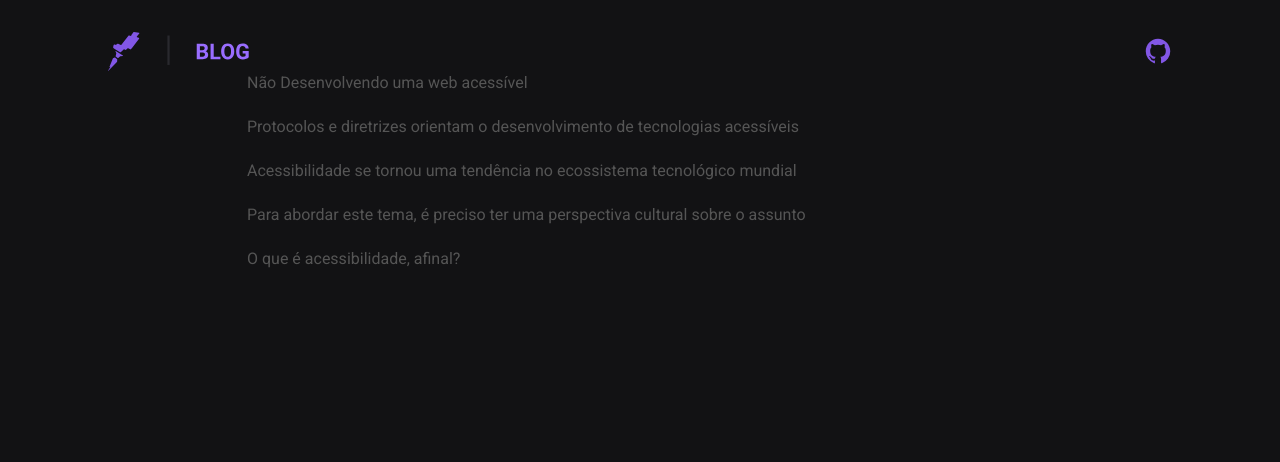
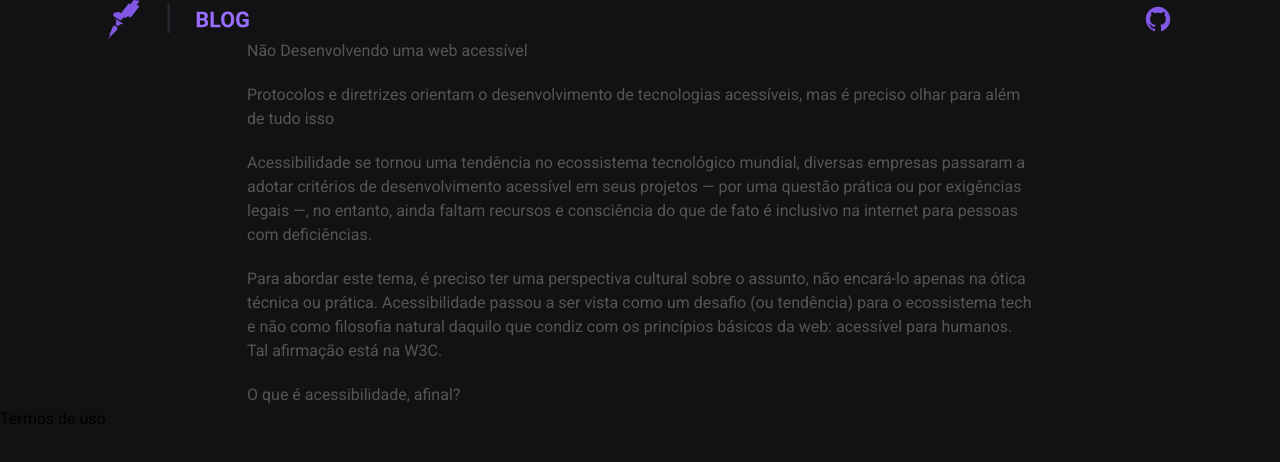
Before and after one commit to Hzimr/Curso-a11y, a Next.js app: page / in a window 1280 px wide. Shown: the top 462 px of the page. Built offline with nearby package versions, Linux system fonts and the light colour scheme.

Commit message:
refactor: implemented landmarks and fix some tags html

```diff
--- a/src/app/page.tsx
+++ b/src/app/page.tsx
@@ -6,15 +6,16 @@ import styles from '@/app/Home.module.css'
 
 export default function Home() {
   return (
-    <main className="flex min-h-screen flex-col p-8">
-      <div className={styles.header}>
+    // className="flex min-h-screen flex-col p-8"
+    <>
+      <header className={styles.header}>
         <Image src={LogoImg} alt="" width={286 / 2} />
-        <div className={styles.nav}>
+        <nav className={styles.nav}>
           <a href="https://github.com/hzimr">
             <svg
               stroke="currentColor"
               fill="currentColor"
-              stroke-width="0"
+              strokeWidth="0"
               viewBox="0 0 512 512"
               height="28"
               width="28"
@@ -26,24 +27,41 @@ export default function Home() {
               />
             </svg>
           </a>
-        </div>
-      </div>
-      <div className={styles.content}>
+        </nav>
+      </header>
+      <main>
+        <article className={styles.content}>
+          <header>
             <h2>Não Desenvolvendo uma web acessível</h2>
             <h4>
               Protocolos e diretrizes orientam o desenvolvimento de tecnologias
-          acessíveis
+              acessíveis, mas é preciso olhar para além de tudo isso
             </h4>
+          </header>
           <p>
             Acessibilidade se tornou uma tendência no ecossistema tecnológico
-          mundial
+            mundial, diversas empresas passaram a adotar critérios de
+            desenvolvimento acessível em seus projetos — por uma questão prática
+            ou por exigências legais —, no entanto, ainda faltam recursos e
+            consciência do que de fato é inclusivo na internet para pessoas com
+            deficiências.
           </p>
           <p>
-          Para abordar este tema, é preciso ter uma perspectiva cultural sobre o
-          assunto
+            Para abordar este tema, é preciso ter uma perspectiva cultural sobre
+            o assunto, não encará-lo apenas na ótica técnica ou prática.
+            Acessibilidade passou a ser vista como um desafio (ou tendência)
+            para o ecossistema tech e não como filosofia natural daquilo que
+            condiz com os princípios básicos da web: acessível para humanos. Tal
+            afirmação está na W3C.
           </p>
           <h3>O que é acessibilidade, afinal?</h3>
-      </div>
+        </article>
       </main>
+      <footer>
+        <nav aria-label="Rodapé">
+          <a href="https://github.com/hzimr">Termos de uso</a>
+        </nav>
+      </footer>
+    </>
   )
 }
```
Lines whose indentation alone changed are shown as unchanged.
